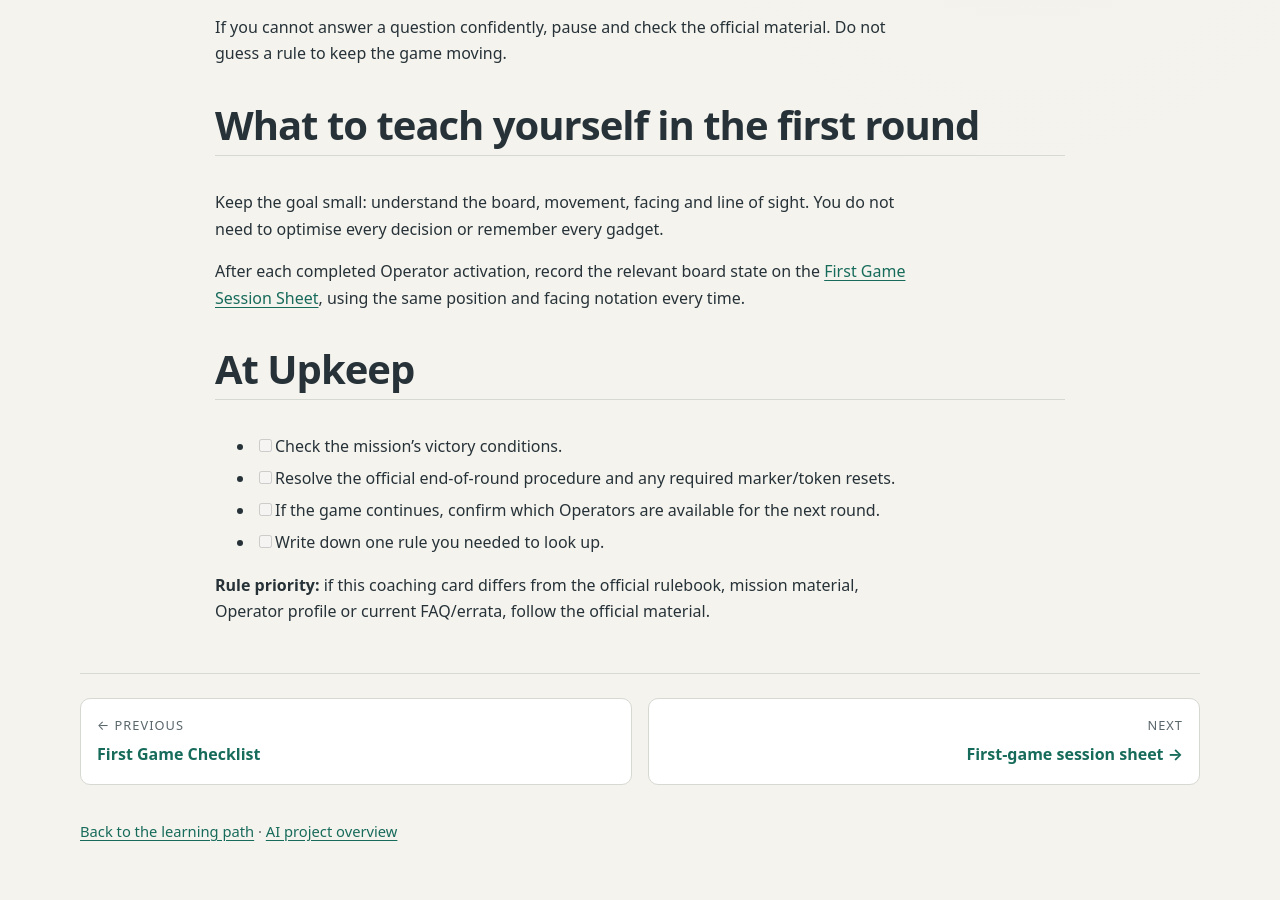
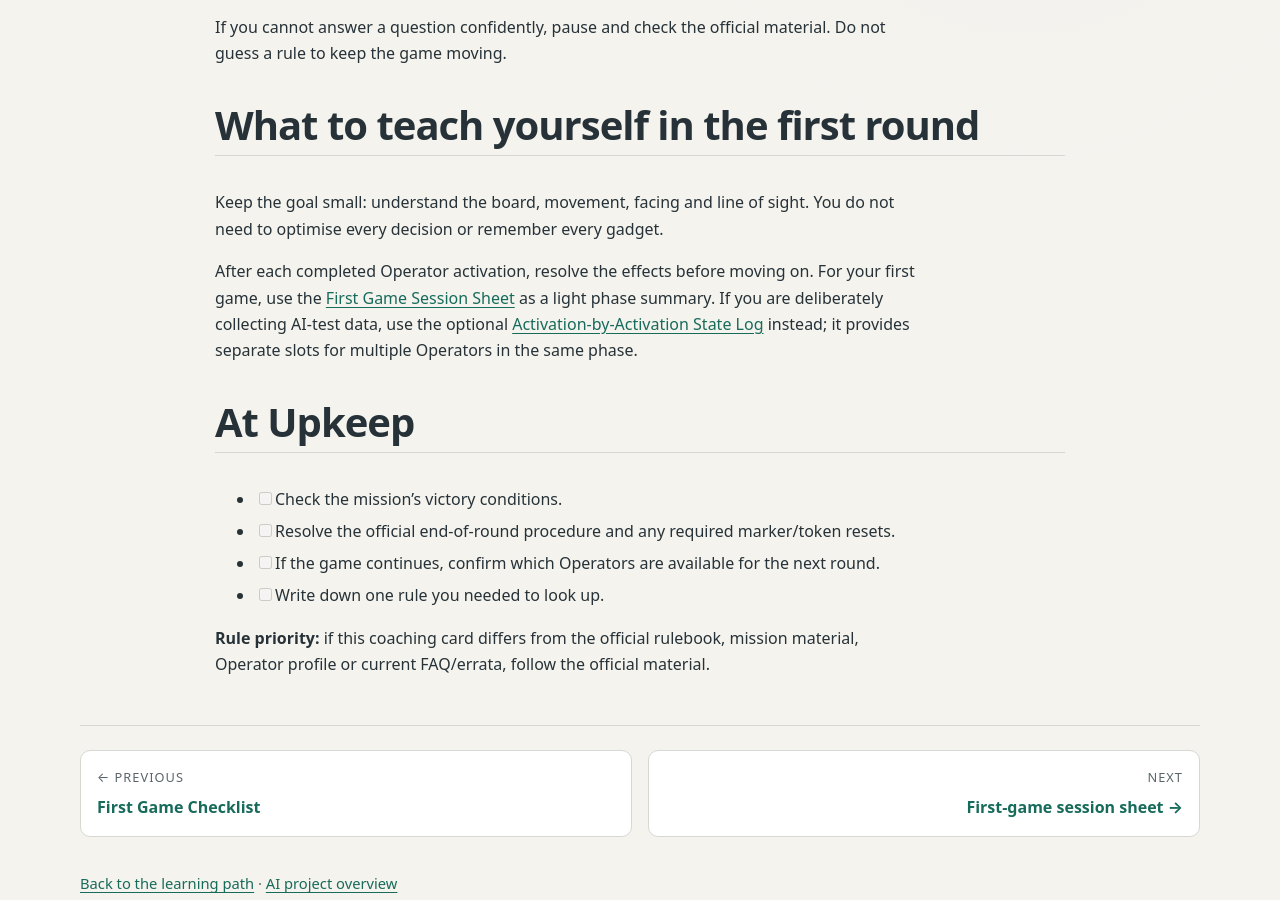
Before and after one commit to JamSpot/6-siege-ai-table, a Jekyll site: the page built from tutorial/first-round-coaching-card.md, in a window 1280 px wide and 900 px high, scrolled down 1611 px. Built offline with Jekyll 4.4.1, drawn with Linux system fonts in a browser that asks for light colours.

Commit message:
Link detailed log from first-round coaching card

```diff
--- a/tutorial/first-round-coaching-card.md
+++ b/tutorial/first-round-coaching-card.md
@@ -53,7 +53,7 @@ If you cannot answer a question confidently, pause and check the official materi
 
 Keep the goal small: understand the board, movement, facing and line of sight. You do not need to optimise every decision or remember every gadget.
 
-After each completed Operator activation, record the relevant board state on the [First Game Session Sheet](./first-game-session-sheet.md), using the same position and facing notation every time.
+After each completed Operator activation, resolve the effects before moving on. For your first game, use the [First Game Session Sheet](./first-game-session-sheet.html) as a light phase summary. If you are deliberately collecting AI-test data, use the optional [Activation-by-Activation State Log](./activation-state-log.html) instead; it provides separate slots for multiple Operators in the same phase.
 
 ## At Upkeep
 
```
